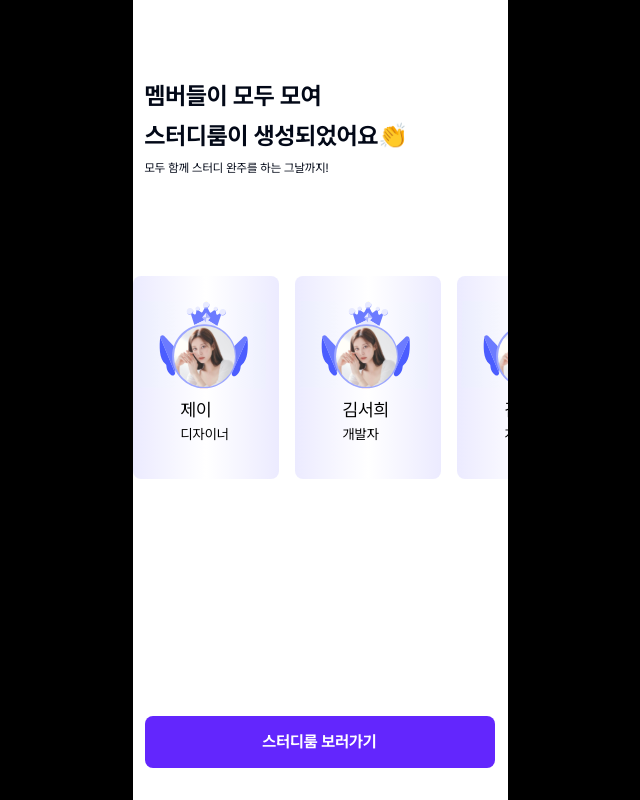
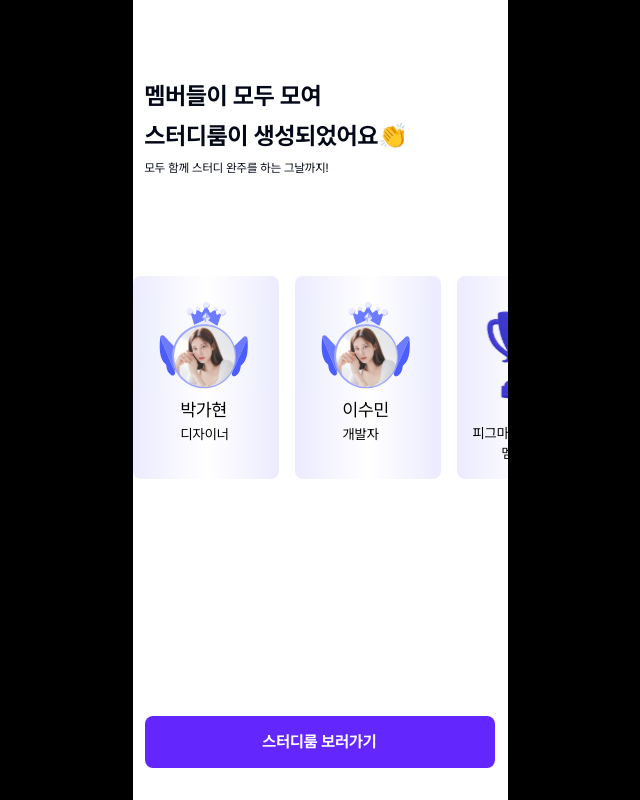
Before and after one commit to SuaJeong-winter/Swith_snProject, a Next.js app: page /established in a window 1280 px wide. Shown: the whole page, without its empty margins (320-960 px from the left). Built offline with nearby package versions, Linux system fonts and the light colour scheme.

Commit message:
feat: 더미데이터 기반 스터디 생성 완료 Carousel 수정 완료

```diff
--- a/app/established/page.tsx
+++ b/app/established/page.tsx
@@ -11,6 +11,27 @@ import {
 } from '~/components/ui/carousel'
 import { StudyHeaderNoText } from '~/components/studycreate/study-header'
 import ProfileCard from '~/components/common/profile-card'
+
+const usersDummyData = [
+  {
+    name: '박가현',
+    job_type: '디자이너',
+    introduce:
+      '안녕하세요. 올해 졸업하고 취업 준비 중 경력도 쌓고싶고 비슷한 사람들과 정보도 공유하고 싶어요!!',
+    study_style: ['취준생', '논리적인', '책임감있는'],
+    status: false,
+    user_id: '550e8400-e29b-41d4-a716-446655440000',
+  },
+  {
+    name: '이수민',
+    job_type: '개발자',
+    introduce:
+      '안녕하세요. 다양한 기술을 배우고 적용해보는 것을 좋아하는 개발자입니다. 함께 성장할 스터디를 찾고 있습니다!',
+    study_style: ['문제 해결', '협력적', '열정적인'],
+    status: false,
+    user_id: '760e6500-e39b-41d4-a816-556655450001',
+  },
+]
 
 export default function EstablishedPage() {
   return (
@@ -30,18 +51,11 @@ export default function EstablishedPage() {
         {/* <div > */}
         <Carousel className="flex h-[250px] w-[375px] flex-row space-x-1 py-[20px]">
           <CarouselContent>
-            <CarouselItem className="basis-1/10">
-              <ProfileCard username="제이" userjobtype="디자이너" />
-            </CarouselItem>
-            <CarouselItem className="basis-1/10">
-              <ProfileCard />
-            </CarouselItem>
-            <CarouselItem className="basis-1/10">
-              <ProfileCard />
-            </CarouselItem>
-            <CarouselItem className="basis-1/10">
-              <ProfileCard />
-            </CarouselItem>
+            {usersDummyData.map((user) => (
+              <CarouselItem key={user.user_id} className="basis-1/10">
+                <ProfileCard username={user.name} userjobtype={user.job_type} />
+              </CarouselItem>
+            ))}
             <CarouselItem className="basis-1/10">
               <div className="h-[203px] w-[146px] rounded-lg bg-gradient-to-r from-meetie-blue-1 via-white to-meetie-blue-1">
                 <div className="px-[15px] pt-1">
@@ -49,7 +63,9 @@ export default function EstablishedPage() {
                   <p className="px-[1px] text-sm text-black">
                     피그마 정복하기 🔥
                   </p>
-                  <p className="px-[30px] text-sm text-black">멤버 5</p>
+                  <p className="px-[30px] text-sm text-black">
+                    멤버 {usersDummyData.length}
+                  </p>
                 </div>
               </div>
             </CarouselItem>
```
